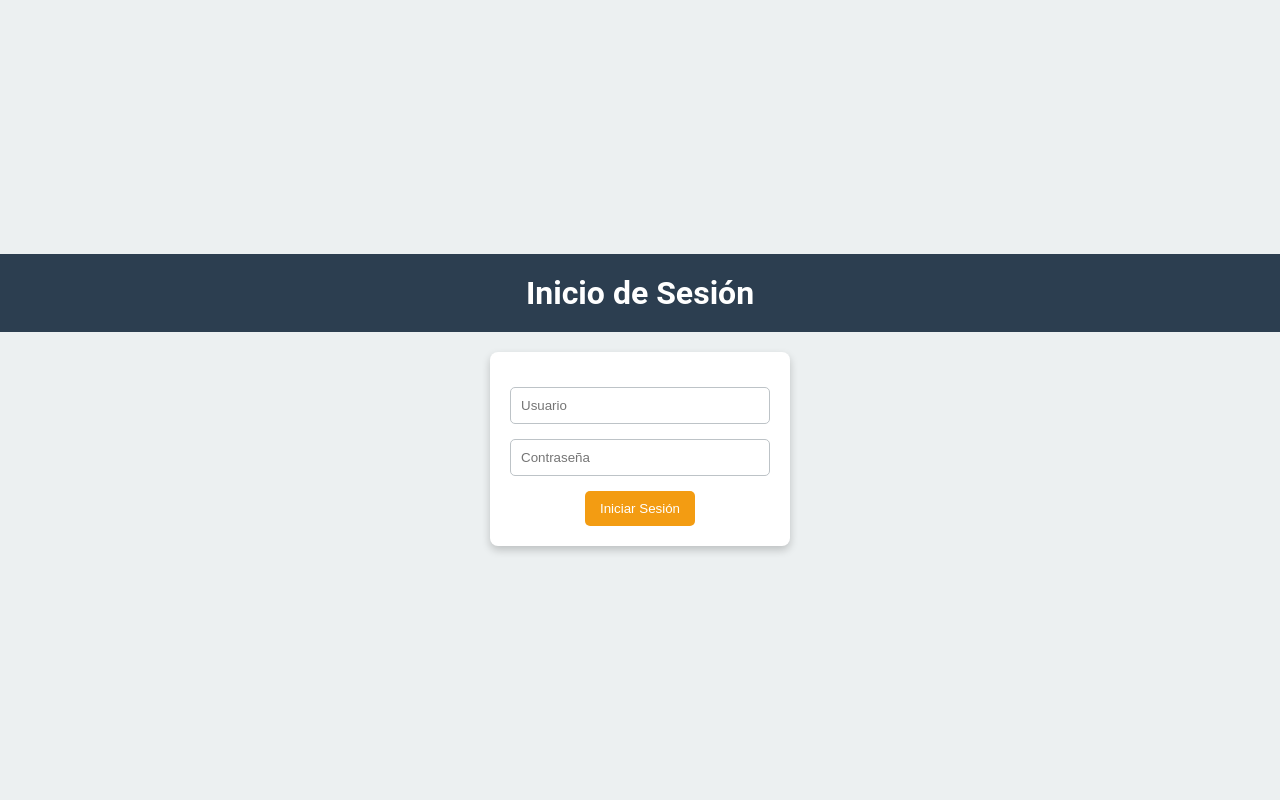
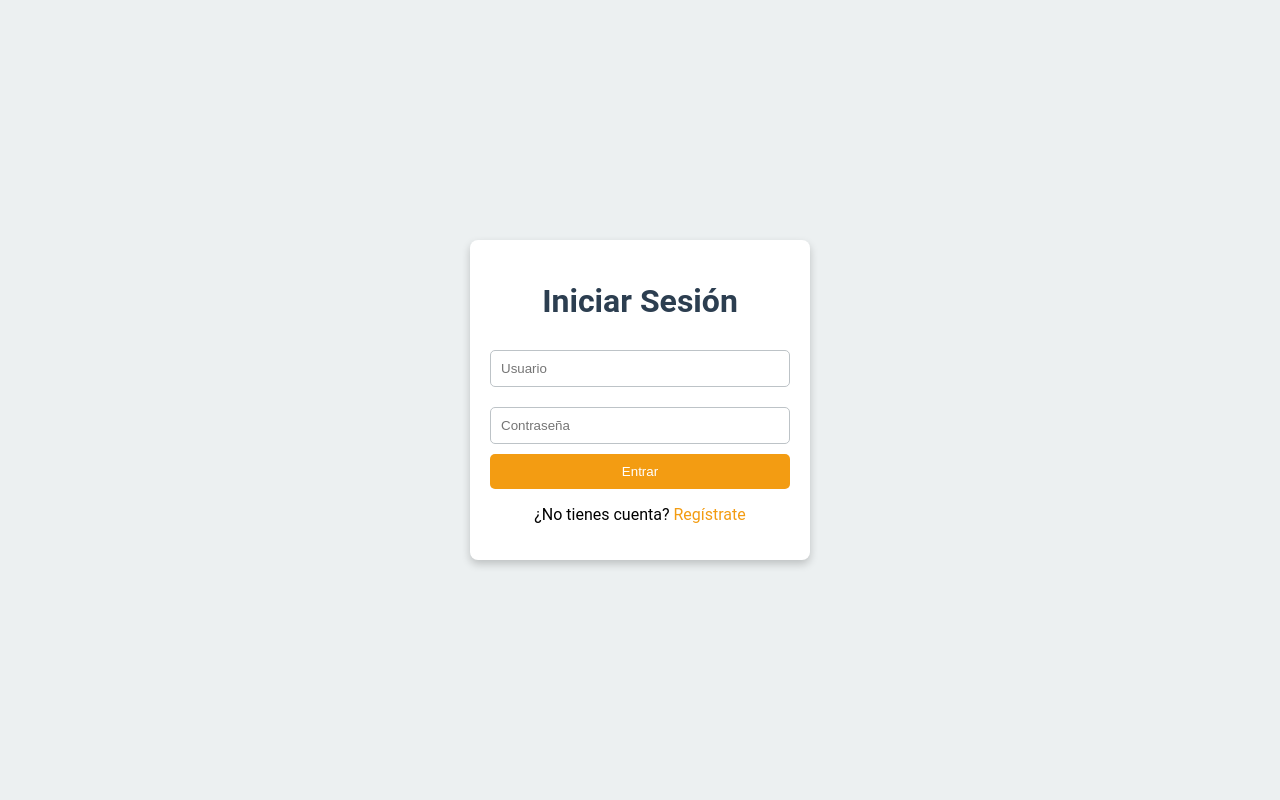
Before and after one commit to Ivangarciam55/Avances_de_Proyectos, a PHP site: page /Index.html in a window 1280 px wide. Run offline with PHP 8.4, Linux system fonts and the light colour scheme.

Commit message:
Conexion a BD final

```diff
--- a/Avances de proyectos/Iván/Index.html
+++ b/Avances de proyectos/Iván/Index.html
@@ -5,49 +5,38 @@
   <meta name="viewport" content="width=device-width, initial-scale=1.0">
   <title>Inicio de Sesión</title>
   <style>
-    /* Estilo general */
-    * {
-      margin: 0;
-      padding: 0;
-      box-sizing: border-box;
-    }
     body {
       font-family: "Roboto", sans-serif;
       background-color: #ecf0f1;
       display: flex;
-      flex-direction: column;
       align-items: center;
       justify-content: center;
       height: 100vh;
+      margin: 0;
     }
-    header {
-      background-color: #2c3e50;
-      color: white;
-      width: 100%;
-      text-align: center;
-      padding: 20px 0;
-      margin-bottom: 20px;
-    }
-    .login-form {
+    .container {
       background: #ffffff;
       padding: 20px;
       border-radius: 8px;
       box-shadow: 0 4px 8px rgba(0, 0, 0, 0.2);
+      text-align: center;
       width: 300px;
-      text-align: center;
     }
-    .login-form h1 {
+    .container h1 {
       color: #2c3e50;
       margin-bottom: 20px;
     }
-    .login-form input {
-      width: 100%;
+    .container form {
+      display: flex;
+      flex-direction: column;
+    }
+    .container input {
       padding: 10px;
-      margin-bottom: 15px;
+      margin: 10px 0;
       border: 1px solid #bdc3c7;
       border-radius: 5px;
     }
-    .login-form button {
+    .container button {
       background-color: #f39c12;
       color: white;
       border: none;
@@ -56,8 +45,15 @@
       cursor: pointer;
       transition: background-color 0.3s ease;
     }
-    .login-form button:hover {
+    .container button:hover {
       background-color: #e67e22;
+    }
+    .container a {
+      color: #f39c12;
+      text-decoration: none;
+    }
+    .container a:hover {
+      text-decoration: underline;
     }
     .error {
       color: red;
@@ -66,21 +62,17 @@
   </style>
 </head>
 <body>
-<!-- Header -->
-<header>
-  <h1>Inicio de Sesión</h1>
-</header>
-
-<!-- Formulario de Login -->
-<div class="login-form">
-  <?php if (isset($error)): ?>
+<div class="container">
+  <h1>Iniciar Sesión</h1>
+  <?php if (!empty($error)): ?>
   <p class="error"><?= $error ?></p>
   <?php endif; ?>
-  <form method="POST" action="login.php">
+  <form action="login.php" method="POST">
     <input type="text" name="usuario" placeholder="Usuario" required>
     <input type="password" name="password" placeholder="Contraseña" required>
-    <button type="submit">Iniciar Sesión</button>
+    <button type="submit">Entrar</button>
   </form>
+  <p>¿No tienes cuenta? <a href="registro.html">Regístrate</a></p>
 </div>
 </body>
 </html>
```
Also changed, not shown: Avances de proyectos/Iván/Login.php (renamed from Avances de proyectos/Iván/Index.php, +7 -8 lines), Avances de proyectos/Iván/Sing in.php (added, +39 -0 lines), Avances de proyectos/Iván/Sing up.html (+71 -3 lines).
